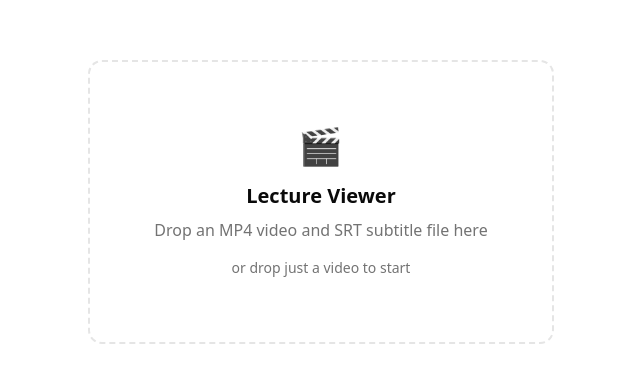
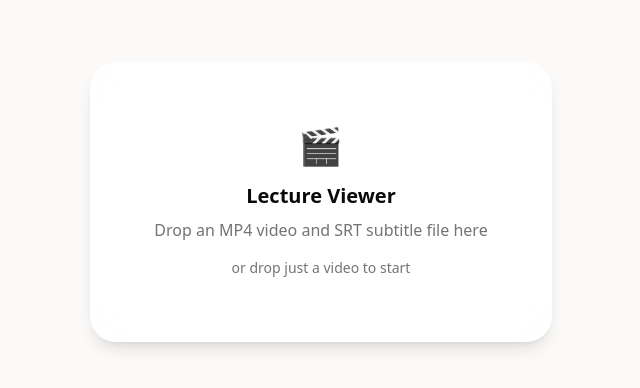
Before and after one commit to zsh-eng/canvas-lecture-downloader, a React (Vite) app: page / in a window 1280 px wide. Shown: the part 198-586 px from the top of the page, without its empty margins (319-959 px from the left). Built offline with nearby package versions, Linux system fonts and the light colour scheme.

Commit message:
Add thumbnail strip

```diff
--- a/src/App.tsx
+++ b/src/App.tsx
@@ -4,6 +4,7 @@ import {
   formatTime,
   type Subtitle,
 } from "./lib/srt-parser";
+import { ThumbnailStrip } from "./components/ThumbnailStrip";
 
 function App() {
   const [videoUrl, setVideoUrl] = useState<string | null>(null);
@@ -118,7 +119,7 @@ function App() {
         onDrop={handleDrop}
         onDragOver={handleDragOver}
       >
-        <div className="border-2 border-dashed border-border rounded-xl p-16 text-center max-w-lg">
+        <div className="glass squircle rounded-3xl p-16 text-center max-w-lg shadow-lg">
           <div className="text-4xl mb-4">🎬</div>
           <h1 className="text-xl font-semibold mb-2">Lecture Viewer</h1>
           <p className="text-muted-foreground mb-4">
@@ -145,7 +146,7 @@ function App() {
         </div>
 
         {/* Video */}
-        <div className="flex-1 bg-black rounded-lg overflow-hidden flex items-center justify-center min-h-0">
+        <div className="flex-1 bg-black rounded-lg squircle overflow-hidden flex items-center justify-center min-h-0">
           <video
             ref={videoRef}
             src={videoUrl}
@@ -155,6 +156,16 @@ function App() {
             onPlay={() => setIsPlaying(true)}
             onPause={() => setIsPlaying(false)}
             onClick={togglePlayPause}
+          />
+        </div>
+
+        {/* Thumbnail Strip */}
+        <div className="mt-4">
+          <ThumbnailStrip
+            videoUrl={videoUrl}
+            duration={duration}
+            currentTime={currentTime}
+            onSeek={seekTo}
           />
         </div>
 
@@ -182,7 +193,7 @@ function App() {
           <div className="flex items-center gap-4">
             <button
               onClick={togglePlayPause}
-              className="px-4 py-2 bg-primary text-primary-foreground rounded-md hover:opacity-90"
+              className="px-4 py-2 bg-primary text-primary-foreground rounded-md squircle hover:opacity-90"
             >
               {isPlaying ? "Pause" : "Play"}
             </button>
@@ -193,7 +204,7 @@ function App() {
                 <button
                   key={rate}
                   onClick={() => handlePlaybackRateChange(rate)}
-                  className={`px-2 py-1 text-sm rounded ${
+                  className={`px-2 py-1 text-sm rounded squircle ${
                     playbackRate === rate
                       ? "bg-primary text-primary-foreground"
                       : "bg-secondary text-secondary-foreground hover:bg-accent"
@@ -213,8 +224,8 @@ function App() {
       </div>
 
       {/* Right: Transcript */}
-      <div className="w-96 border-l border-border flex flex-col">
-        <div className="p-4 border-b border-border">
+      <div className="w-96 glass flex flex-col">
+        <div className="p-4">
           <h2 className="font-semibold">Transcript</h2>
           {subtitles.length > 0 && (
             <p className="text-sm text-muted-foreground">
@@ -242,9 +253,9 @@ function App() {
                   key={subtitle.id}
                   ref={isActive ? activeSubtitleRef : null}
                   onClick={() => seekTo(subtitle.startTime)}
-                  className={`p-2 rounded cursor-pointer transition-colors ${
+                  className={`p-2 rounded squircle cursor-pointer transition-colors ${
                     isActive
-                      ? "bg-primary/10 border-l-2 border-primary"
+                      ? "bg-primary/15"
                       : "hover:bg-accent"
                   }`}
                 >
--- /dev/null
+++ b/src/components/ThumbnailStrip.tsx
@@ -0,0 +1,152 @@
+import { useState, useEffect, useRef } from "react";
+
+interface Thumbnail {
+  time: number;
+  url: string;
+}
+
+async function* generateThumbnails(
+  videoSrc: string,
+  count: number,
+  signal?: AbortSignal
+): AsyncGenerator<Thumbnail> {
+  const video = document.createElement("video");
+  video.src = videoSrc;
+  video.muted = true;
+  video.preload = "metadata";
+
+  await new Promise<void>((resolve, reject) => {
+    video.onloadedmetadata = () => resolve();
+    video.onerror = () => reject(new Error("Failed to load video"));
+  });
+
+  const canvas = document.createElement("canvas");
+  const aspectRatio = video.videoWidth / video.videoHeight;
+  canvas.height = 64;
+  canvas.width = Math.round(64 * aspectRatio);
+  const ctx = canvas.getContext("2d")!;
+
+  const interval = video.duration / count;
+
+  for (let i = 0; i < count; i++) {
+    if (signal?.aborted) return;
+
+    // Yield to main thread
+    await new Promise((r) => setTimeout(r, 0));
+
+    const time = i * interval;
+    video.currentTime = time;
+    await new Promise<void>((r) => {
+      video.onseeked = () => r();
+    });
+
+    ctx.drawImage(video, 0, 0, canvas.width, canvas.height);
+    yield { time, url: canvas.toDataURL("image/jpeg", 0.6) };
+  }
+}
+
+interface ThumbnailStripProps {
+  videoUrl: string;
+  duration: number;
+  currentTime: number;
+  onSeek: (time: number) => void;
+}
+
+export function ThumbnailStrip({
+  videoUrl,
+  duration,
+  currentTime,
+  onSeek,
+}: ThumbnailStripProps) {
+  const [thumbnails, setThumbnails] = useState<Thumbnail[]>([]);
+  const [isGenerating, setIsGenerating] = useState(false);
+  const containerRef = useRef<HTMLDivElement>(null);
+
+  useEffect(() => {
+    if (!videoUrl || !duration) return;
+
+    const controller = new AbortController();
+    setThumbnails([]);
+    setIsGenerating(true);
+
+    // Calculate thumbnail count based on container width
+    const thumbnailWidth = 80;
+    const containerWidth = containerRef.current?.offsetWidth ?? 600;
+    const count = Math.max(8, Math.floor(containerWidth / thumbnailWidth));
+
+    (async () => {
+      try {
+        for await (const thumb of generateThumbnails(
+          videoUrl,
+          count,
+          controller.signal
+        )) {
+          setThumbnails((prev) => [...prev, thumb]);
+        }
+      } catch (err) {
+        if (!controller.signal.aborted) {
+          console.error("Thumbnail generation failed:", err);
+        }
+      } finally {
+        setIsGenerating(false);
+      }
+    })();
+
+    return () => controller.abort();
+  }, [videoUrl, duration]);
+
+  const handleClick = (e: React.MouseEvent<HTMLDivElement>) => {
+    if (!containerRef.current || !duration) return;
+    const rect = containerRef.current.getBoundingClientRect();
+    const x = e.clientX - rect.left;
+    const percent = x / rect.width;
+    onSeek(percent * duration);
+  };
+
+  const progressPercent = duration ? (currentTime / duration) * 100 : 0;
+
+  return (
+    <div
+      ref={containerRef}
+      onClick={handleClick}
+      className="relative h-16 bg-black/20 rounded-lg squircle overflow-hidden cursor-pointer"
+    >
+      {/* Thumbnails */}
+      <div className="absolute inset-0 flex">
+        {thumbnails.map((thumb, i) => (
+          <div
+            key={i}
+            className="h-full flex-1 min-w-0"
+            style={{
+              backgroundImage: `url(${thumb.url})`,
+              backgroundSize: "cover",
+              backgroundPosition: "center",
+            }}
+          />
+        ))}
+
+        {/* Placeholder slots while generating */}
+        {isGenerating &&
+          thumbnails.length < 8 &&
+          Array.from({ length: 8 - thumbnails.length }).map((_, i) => (
+            <div
+              key={`placeholder-${i}`}
+              className="h-full flex-1 min-w-0 bg-white/5 animate-pulse"
+            />
+          ))}
+      </div>
+
+      {/* Progress overlay */}
+      <div
+        className="absolute inset-y-0 left-0 bg-black/40 pointer-events-none"
+        style={{ width: `${progressPercent}%` }}
+      />
+
+      {/* Playhead */}
+      <div
+        className="absolute inset-y-0 w-0.5 bg-white shadow-sm pointer-events-none"
+        style={{ left: `${progressPercent}%` }}
+      />
+    </div>
+  );
+}
--- a/src/index.css
+++ b/src/index.css
@@ -45,25 +45,25 @@
 }
 
 :root {
-  --radius: 0.625rem;
-  --background: oklch(1 0 0);
-  --foreground: oklch(0.145 0 0);
-  --card: oklch(1 0 0);
-  --card-foreground: oklch(0.145 0 0);
-  --popover: oklch(1 0 0);
-  --popover-foreground: oklch(0.145 0 0);
-  --primary: oklch(0.205 0 0);
+  --radius: 0.875rem;
+  --background: oklch(0.985 0.002 80);
+  --foreground: oklch(0.145 0.005 80);
+  --card: oklch(0.985 0.002 80);
+  --card-foreground: oklch(0.145 0.005 80);
+  --popover: oklch(0.985 0.002 80);
+  --popover-foreground: oklch(0.145 0.005 80);
+  --primary: oklch(0.6 0.2 250);
   --primary-foreground: oklch(0.985 0 0);
-  --secondary: oklch(0.97 0 0);
-  --secondary-foreground: oklch(0.205 0 0);
-  --muted: oklch(0.97 0 0);
-  --muted-foreground: oklch(0.556 0 0);
-  --accent: oklch(0.97 0 0);
-  --accent-foreground: oklch(0.205 0 0);
+  --secondary: oklch(0.96 0.003 80);
+  --secondary-foreground: oklch(0.205 0.005 80);
+  --muted: oklch(0.96 0.003 80);
+  --muted-foreground: oklch(0.556 0.005 80);
+  --accent: oklch(0.96 0.003 80);
+  --accent-foreground: oklch(0.205 0.005 80);
   --destructive: oklch(0.577 0.245 27.325);
-  --border: oklch(0.922 0 0);
-  --input: oklch(0.922 0 0);
-  --ring: oklch(0.708 0 0);
+  --border: oklch(0.9 0.005 80);
+  --input: oklch(0.9 0.005 80);
+  --ring: oklch(0.6 0.2 250);
   --chart-1: oklch(0.646 0.222 41.116);
   --chart-2: oklch(0.6 0.118 184.704);
   --chart-3: oklch(0.398 0.07 227.392);
@@ -121,3 +121,19 @@
     @apply bg-background text-foreground;
   }
 }
+
+/* Apple-like squircle corners */
+.squircle {
+  corner-shape: squircle;
+}
+
+/* Glass morphism effect */
+.glass {
+  background: oklch(1 0 0 / 70%);
+  backdrop-filter: blur(20px);
+  -webkit-backdrop-filter: blur(20px);
+}
+
+.dark .glass {
+  background: oklch(0.2 0 0 / 70%);
+}
```
